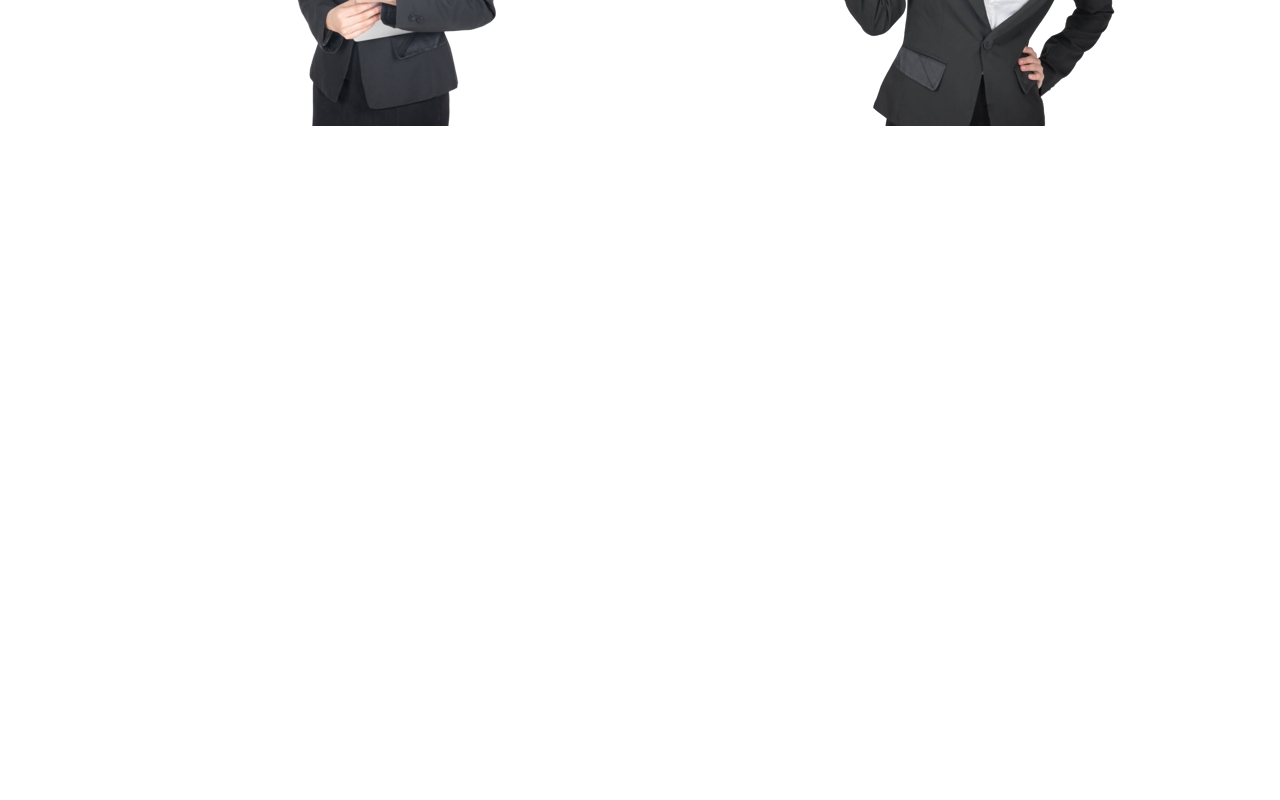
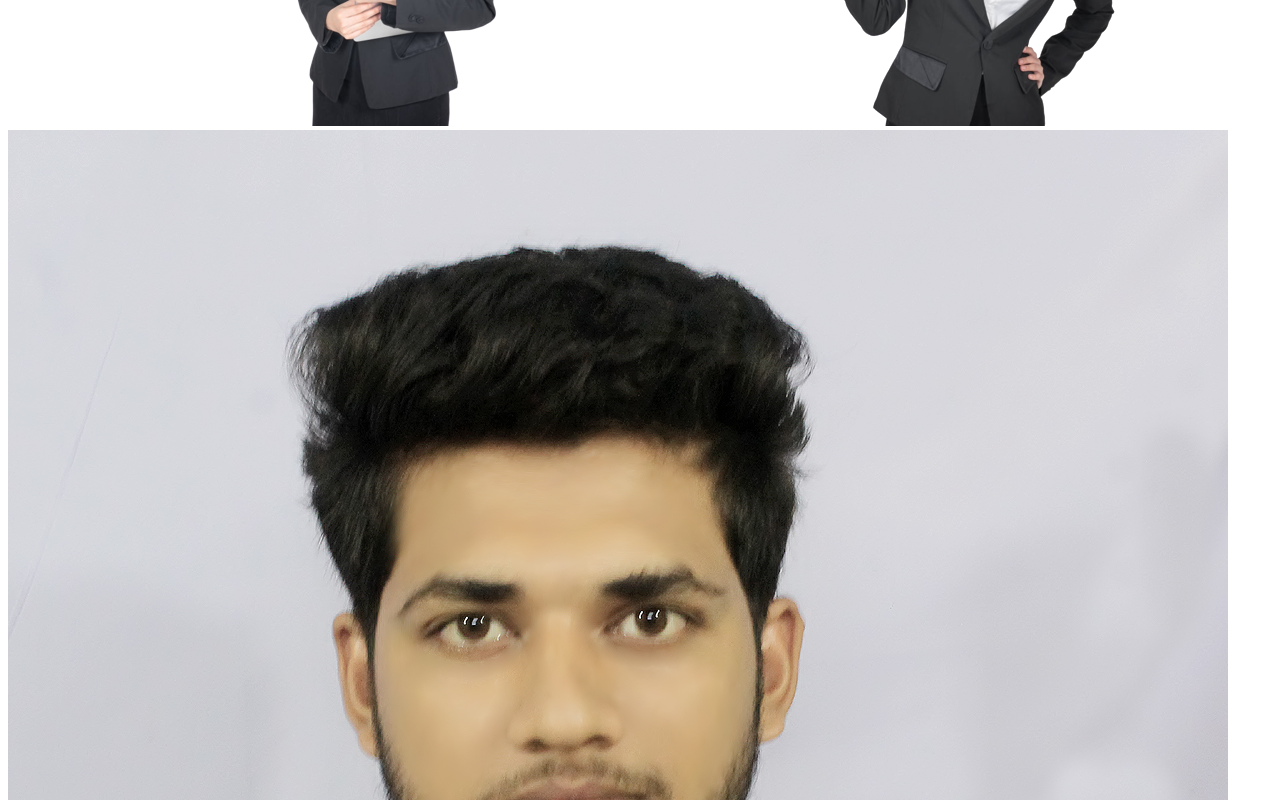
Before and after one commit to developerswadheen/my-second-repo, a plain HTML site: page index.html in a window 1280 px wide. Shown: the part 520-1320 px from the top of the page. Before the commit the page ends 800 px from the top, so only its background shows below. Drawn offline with Linux system fonts and the light colour scheme.

Commit message:
swadheen

```diff
--- a/index.html
+++ b/index.html
@@ -15,5 +15,6 @@
     </p>
     <img src="_GetPaidStock.com_-6202086d72bb1-removebg-preview.png" alt="">
     <img src="images/_GetPaidStock.com_-62020830747b0-removebg-preview.png" alt="">
+    <img src="IMG_3829.JPG" alt="">
 </body>
 </html>
```
Also changed, not shown: IMG_3829.JPG (added).
